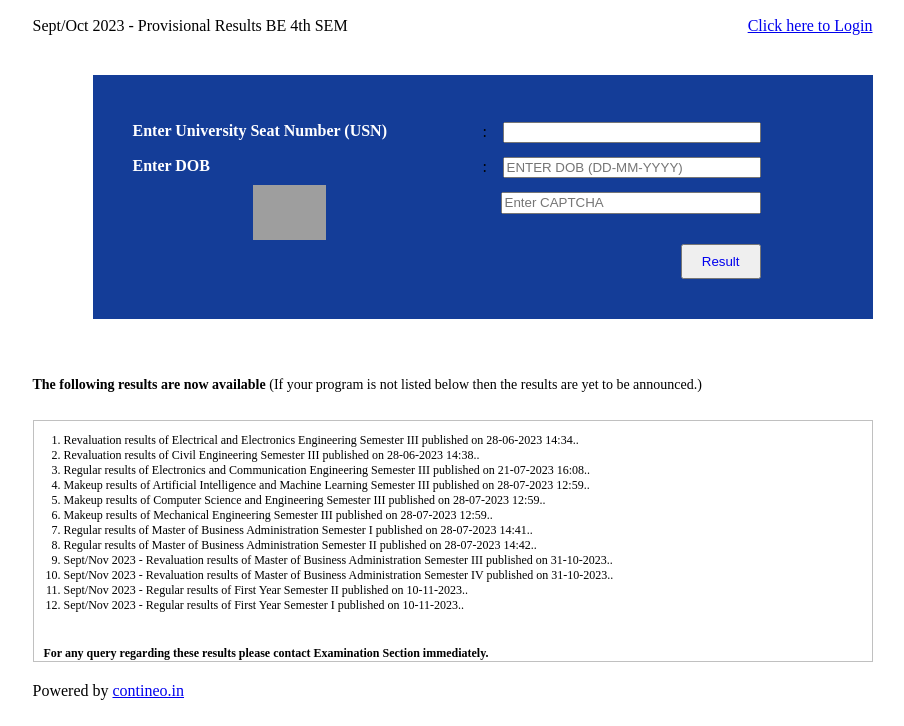
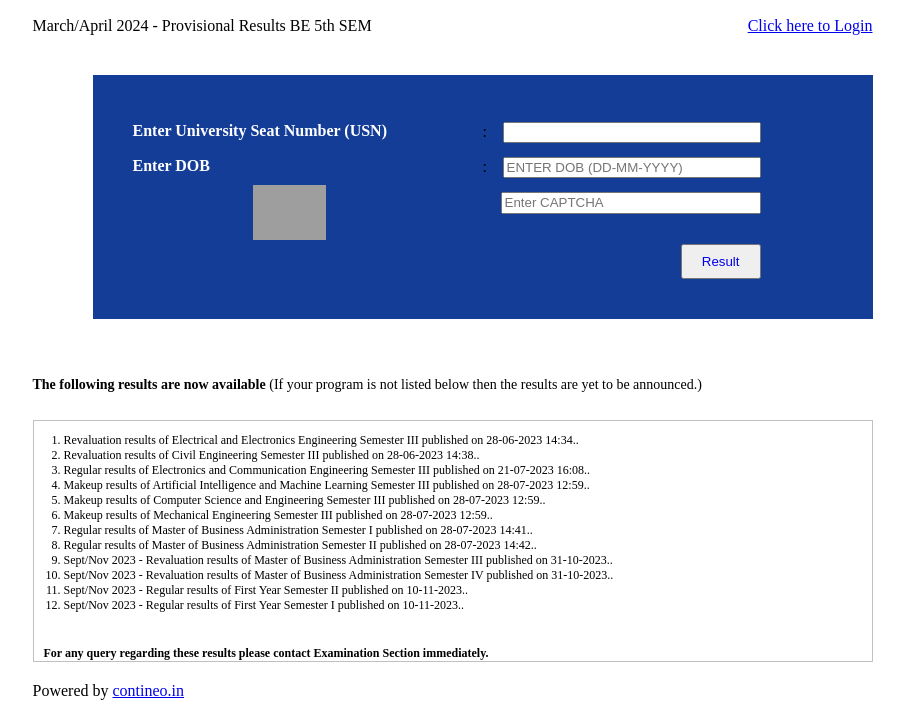
Before and after one commit to BITM-results/Conteneo, a plain HTML site: page index.html in a window 1280 px wide. Shown: the part 217-943 px from the top of the page, without its empty margins (198-1102 px from the left). Drawn offline with Linux system fonts and the light colour scheme; grey boxes are pictures that could not be loaded.

Commit message:
Update index.html

```diff
--- a/index.html
+++ b/index.html
@@ -163,7 +163,7 @@
                 </tr>
                 <tr>
                   <td class="headingdate">
-                    Sept/Oct 2023 - Provisional Results BE 4th SEM<span
+                    March/April 2024 - Provisional Results BE 5th SEM<span
                       style="float: right"
                       ><a
                         href="http://bitmeresults.contineo.in/index.php/component/examresult/?task=upload"
```
